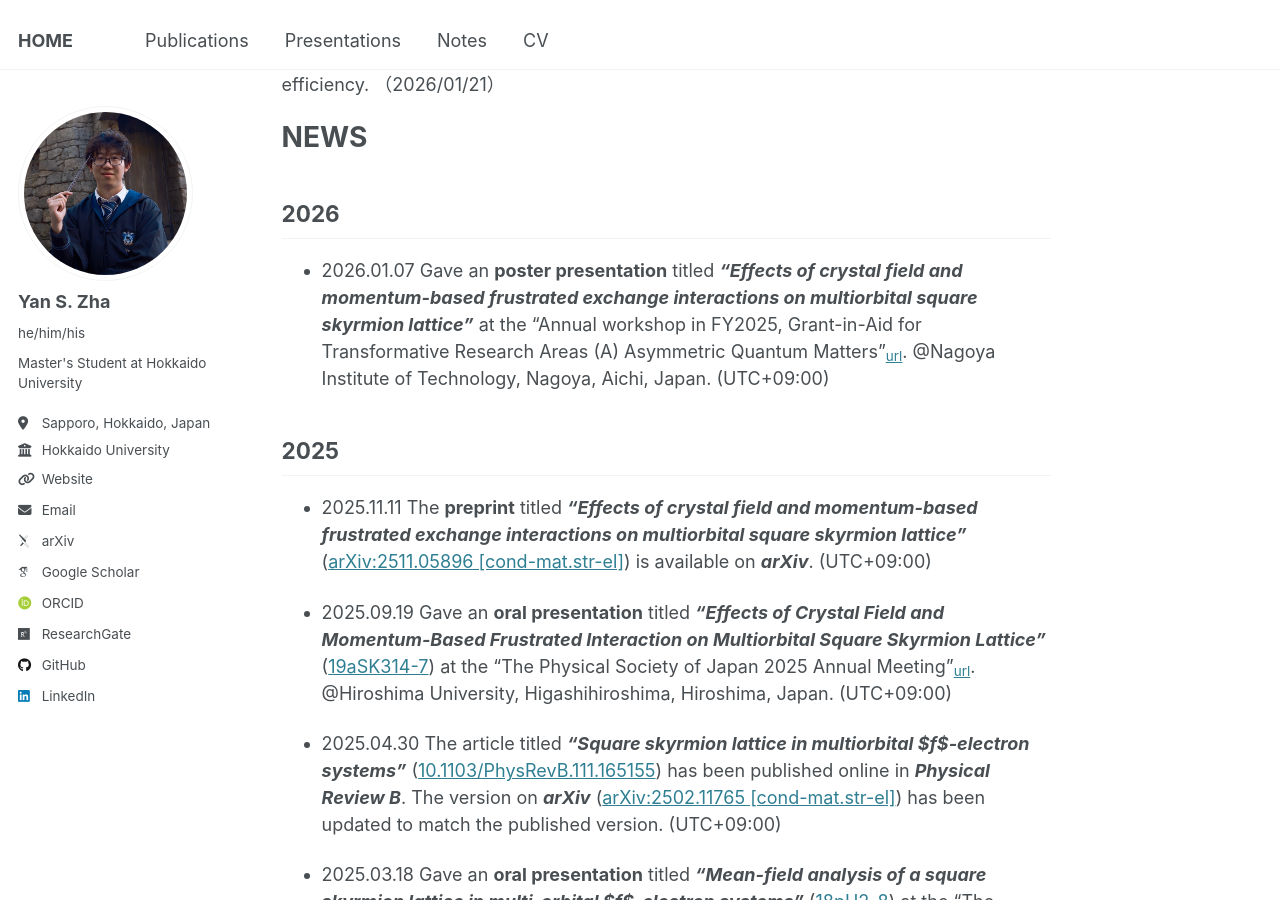
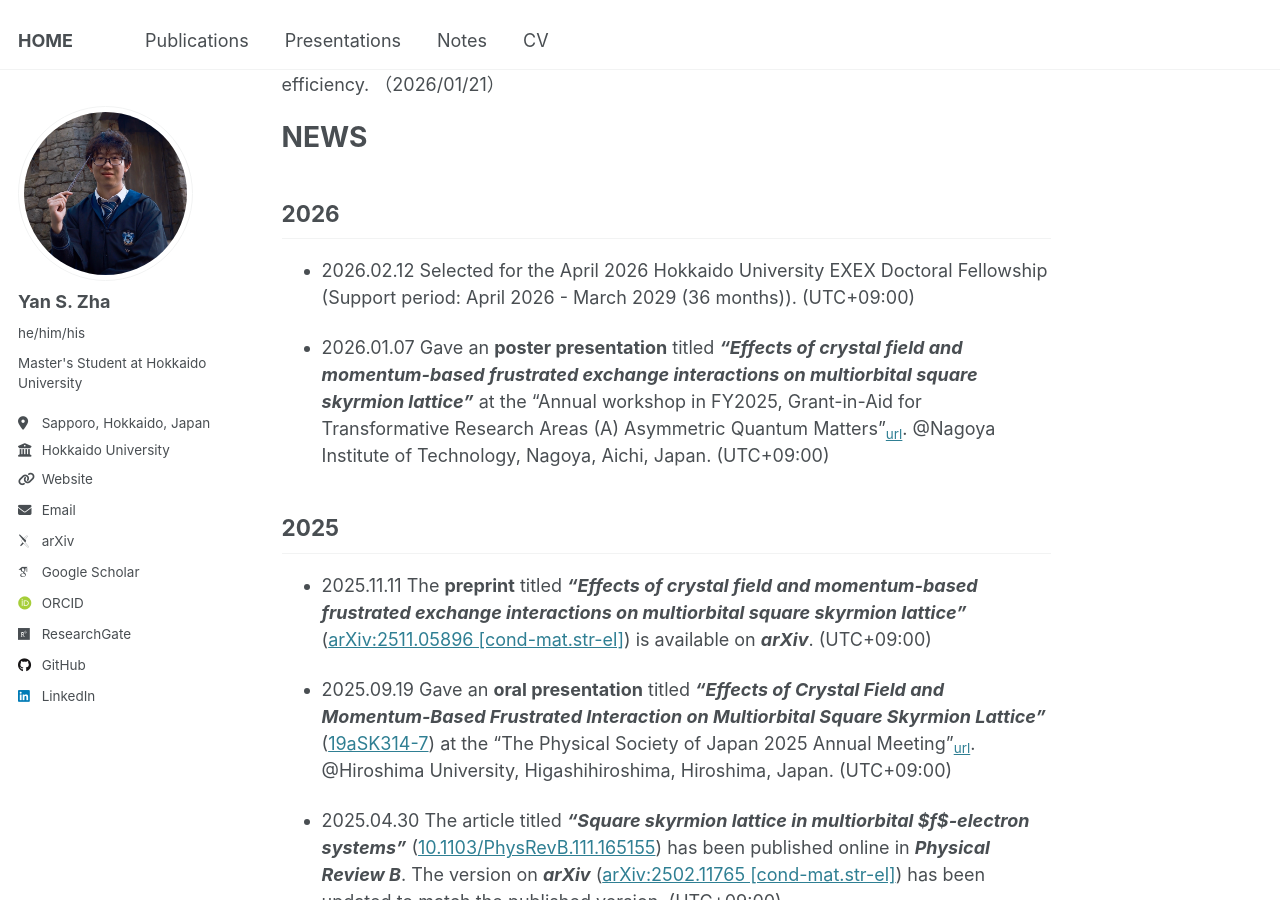
Before and after one commit to yzhacn/yzhacn.github.io, a Jekyll site: the page built from _pages/about.md, in a window 1280 px wide and 900 px high, scrolled down 614 px. Built offline with Jekyll 4.4.1, drawn with Linux system fonts in a browser that asks for light colours; some web fonts are replaced.

Commit message:
Update about.md

```diff
--- a/_pages/about.md
+++ b/_pages/about.md
@@ -23,6 +23,8 @@ NEWS
 ======
 
 ## 2026
+* 2026.02.12 Selected for the April 2026 Hokkaido University EXEX Doctoral Fellowship (Support period: April 2026 - March 2029 (36 months)). (UTC+09:00)
+
 * 2026.01.07 Gave an **poster presentation** titled ***"Effects of crystal field and momentum-based frustrated exchange interactions on multiorbital square skyrmion lattice"*** at the "Annual workshop in FY2025, Grant-in-Aid for Transformative Research Areas (A) Asymmetric Quantum Matters"<sub>[url](https://asymmetry.hiroshima-u.ac.jp/event/3097)</sub>. @Nagoya Institute of Technology, Nagoya, Aichi, Japan. (UTC+09:00)
 
 ## 2025
```
